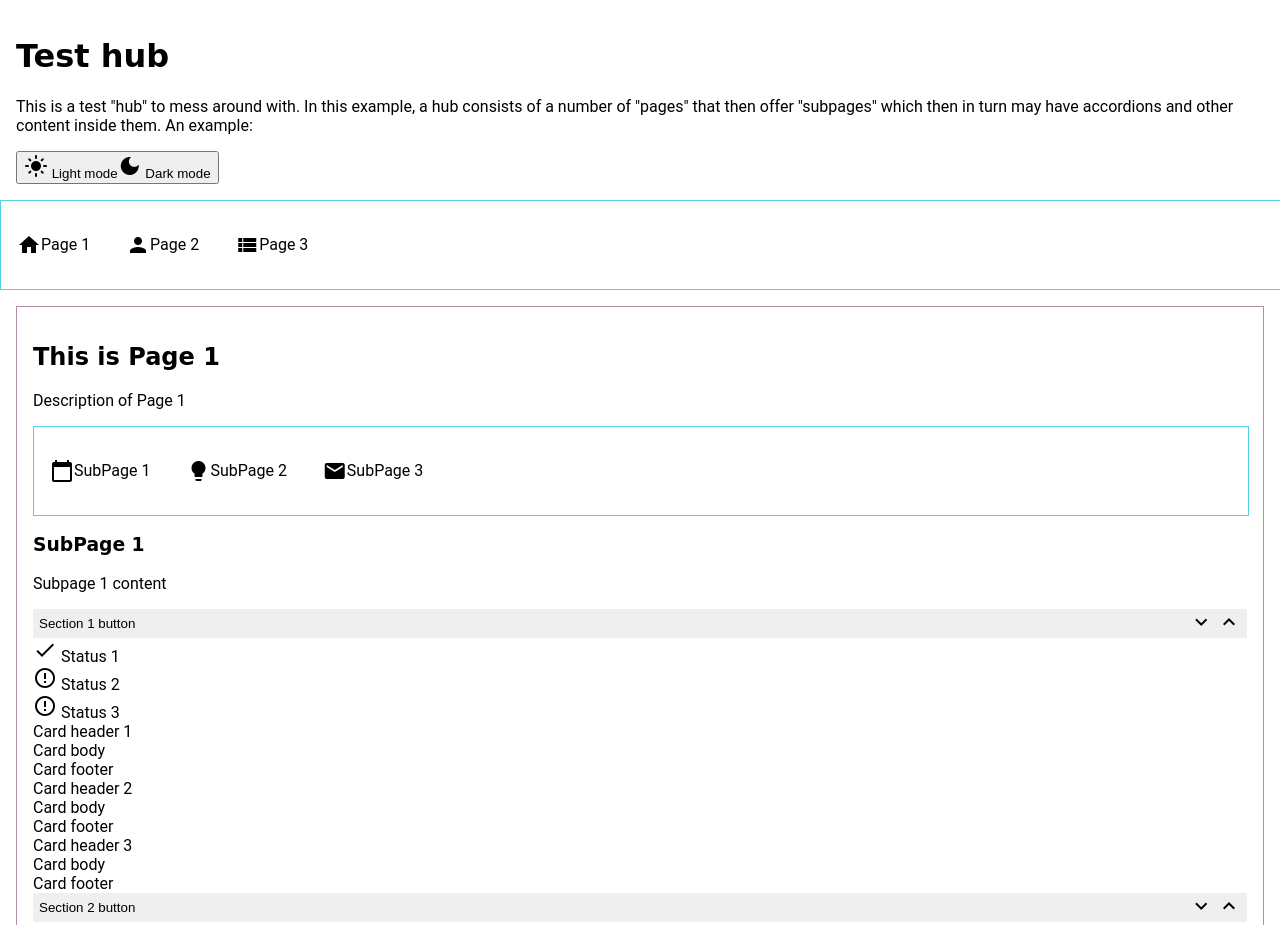
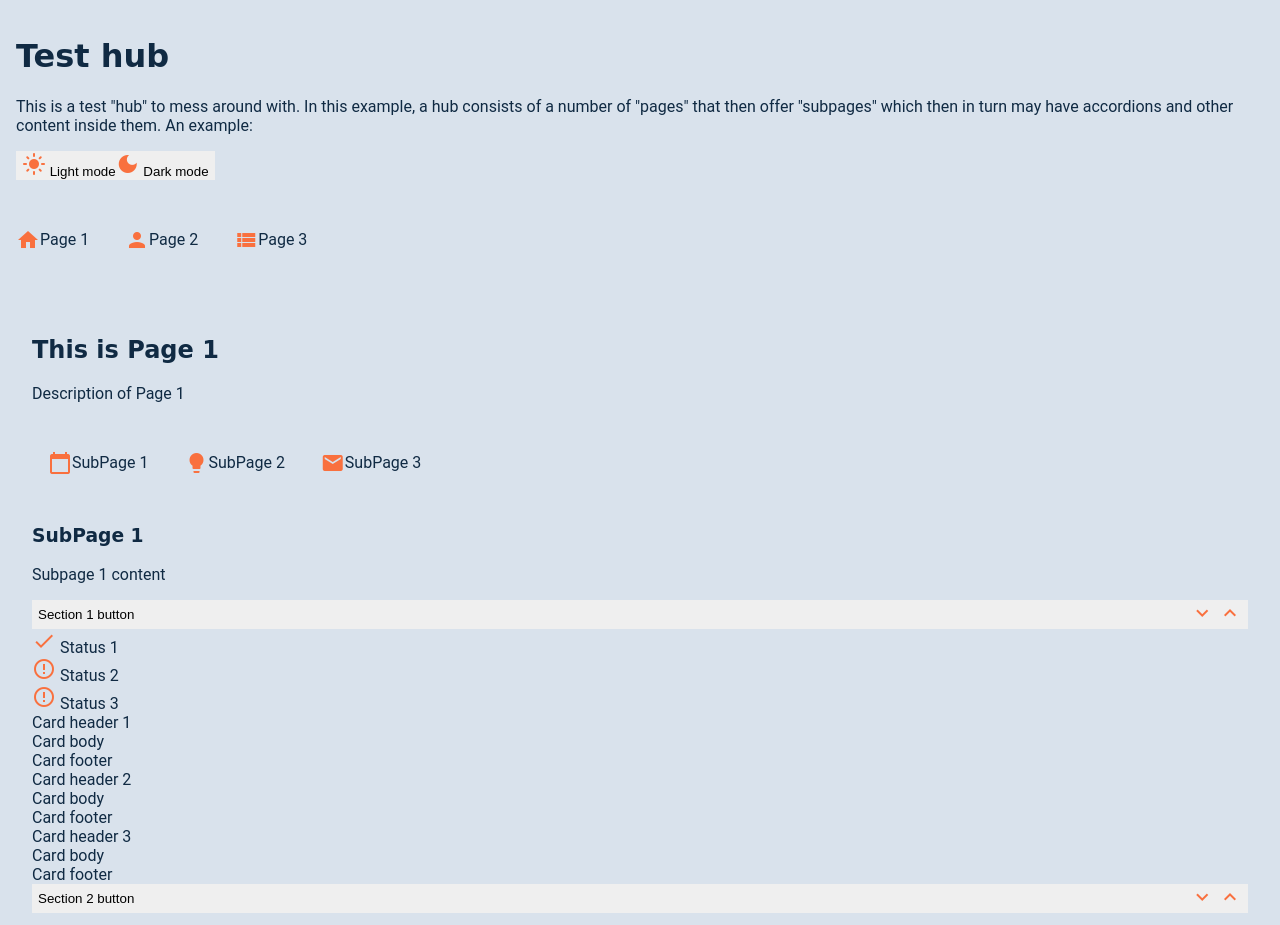
Before and after one commit to jadedye/character-sheet, a plain HTML site: page index.html in a window 1280 px wide. Shown: the top 925 px of the page. Drawn offline with Linux system fonts and the light colour scheme; a web font is replaced by a local one.

Commit message:
css updates

```diff
--- a/index.html
+++ b/index.html
@@ -10,10 +10,12 @@
   <body>
     <header>
       <div class="header-content">
-        <h1>Test hub</h1>
-        <p>
-          This is a test "hub" to mess around with. In this example, a hub consists of a number of "pages" that then offer "subpages" which then in turn may have accordions and other content inside them. An example:
-        </p>
+        <div>
+          <h1>Test hub</h1>
+          <p>
+            This is a test "hub" to mess around with. In this example, a hub consists of a number of "pages" that then offer "subpages" which then in turn may have accordions and other content inside them. An example:
+          </p>
+        </div>
         <div>
           <button class="icon-button">
             <div>
--- a/main.css
+++ b/main.css
@@ -1,6 +1,37 @@
 :root {
-    /* --colour-primary: ;
-    --colour-secondary: ; */
+    --colour-primary-050: #FFE8D9;
+    --colour-primary-100: #FFD0B5;
+    --colour-primary-200: #FFB088;
+    --colour-primary-300: #FF9466;
+    --colour-primary-400: #F9703E;
+    --colour-primary-500: #F35627;
+    --colour-primary-600: #DE3A11;
+    --colour-primary-700: #C52707;
+    --colour-primary-800: #AD1D07;
+
+    --colour-secondary-050: #EFFCF6;
+    --colour-secondary-100: #C6F7E2;
+    --colour-secondary-200: #8EEDC7;
+    --colour-secondary-300: #65D6AD;
+    --colour-secondary-400: #3EBD93;
+    --colour-secondary-500: #27AB83;
+    --colour-secondary-600: #199473;
+    --colour-secondary-700: #147D64;
+    --colour-secondary-800: #0C6B58;
+    --colour-secondary-900: #014D40;
+
+    --colour-neutral-050: #F0F4F8;
+    --colour-neutral-100: #D9E2EC;
+    --colour-neutral-200: #BCCCDC;
+    --colour-neutral-300: #9FB3C8;
+    --colour-neutral-400: #829AB1;
+    --colour-neutral-500: #627D98;
+    --colour-neutral-600: #486581;
+    --colour-neutral-700: #334E68;
+    --colour-neutral-800: #243B53;
+    --colour-neutral-900: #102A43;
+
+
     --padding-normal: 1rem;
 }
 
@@ -12,6 +43,8 @@ body {
     margin: 0;
     padding: 0;
     font-family: 'Roboto', sans-serif;
+    color: var(--colour-neutral-900);
+    background-color: var(--colour-neutral-100);
 }
 
 .header-content, main, footer, section, nav li {
@@ -22,19 +55,22 @@ h1,h2,h3,h4,h5 {
     font-family: 'Patua One', cursive, sans-serif;
 }
 
-section {
-    border: 1px solid #b392ac;
-}
-
 nav {
     width: 100%;
-    border: 1px solid #56cfe1;
 }
 
 ul, dd, li {
     padding-left: 0;
     margin-left: 0;
     list-style-type: none;
+}
+
+button {
+    border: 0;
+}
+
+.material-icons {
+    color: var(--colour-primary-400);
 }
 
 .accordion, nav.inline-tab ul {
@@ -48,10 +84,10 @@ ul, dd, li {
 .icon-button, .accordion-header, [role=tab], .inline-tab {
     display: inline-flex;
     align-items: center;
+    background-color: var()
 }
 
 .accordion-header {
     width: 100%;
     justify-content: space-between;
-    border: 0;
 }
```
